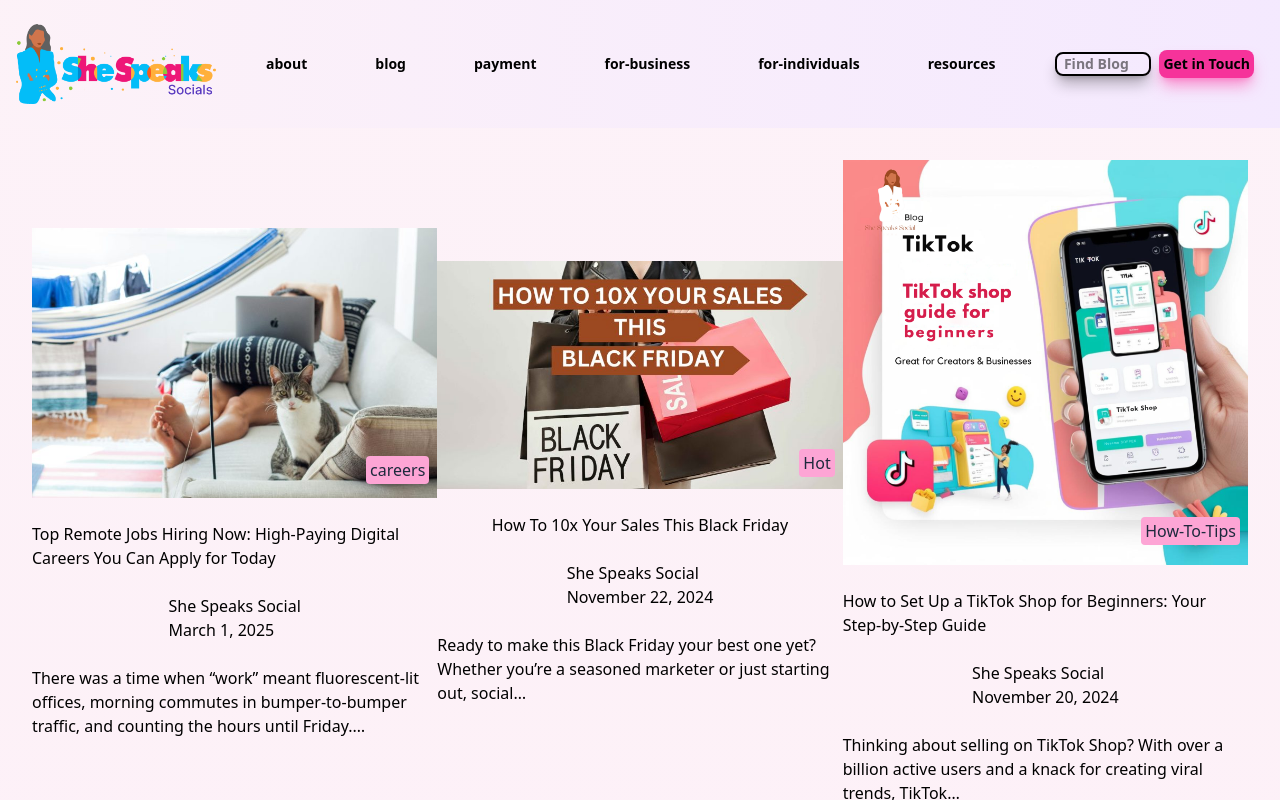
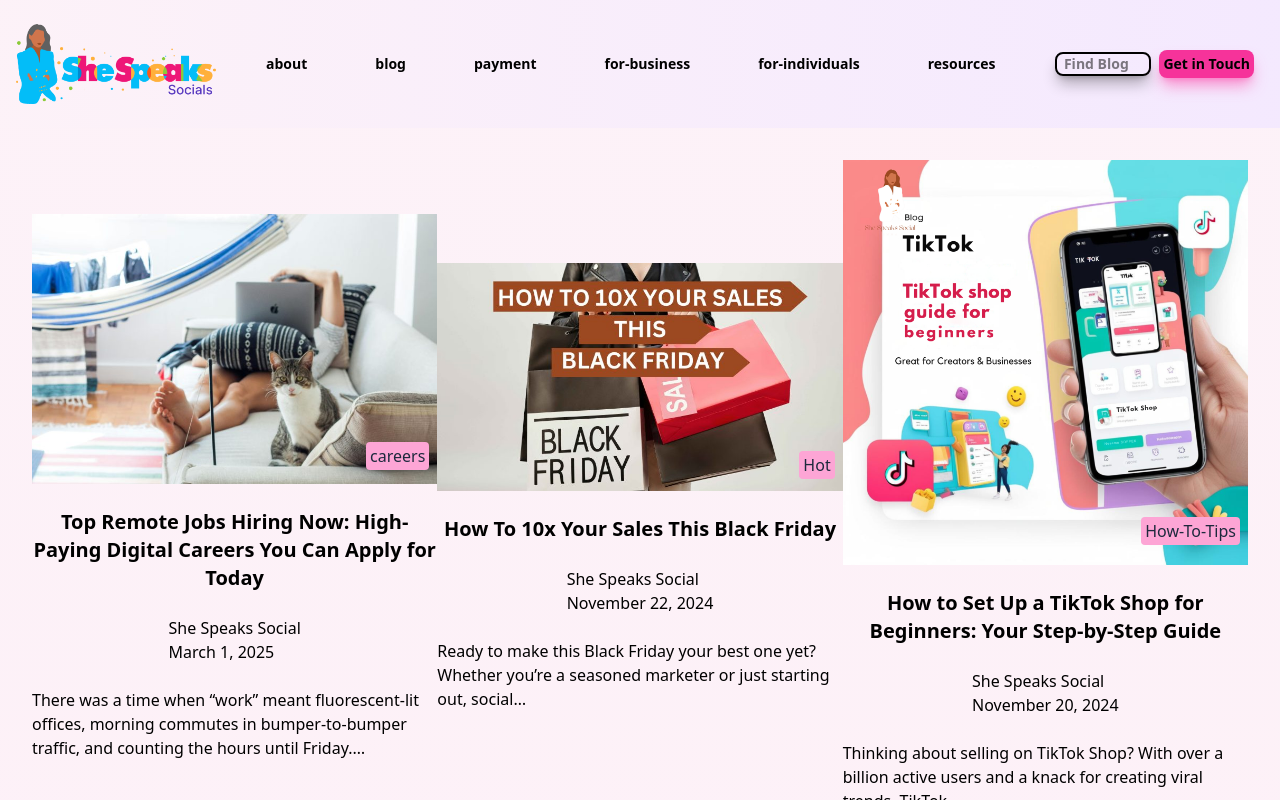
Before and after one commit to MatthewsRicky/shespeaksocial, a Next.js app: page /blog in a window 1280 px wide. Shown: the top 800 px of the page. Built offline with nearby package versions, Linux system fonts and the light colour scheme.

Commit message:
styling the title

```diff
--- a/components/Blog.tsx
+++ b/components/Blog.tsx
@@ -94,9 +94,8 @@ const Blog = () => {
 					<div className="relative">
 						<span className="absolute right-2 bottom-[5%] bg-pink-300 p-1 rounded-sm py-0.5 text-slate-800 z-100">{post.imageTitle}</span>
 						<Image src={post.imageUrl} alt={post.imageAlt} width={500} height={500} className="w-full" />
-
 					</div>
-					<h1>{post.title}</h1>
+					<h1 className="text-xl font-semibold text-center ">{post.title}</h1>
 					<div className="">
 						<h3>{post.author}</h3>
 						<h4>{post.date}</h4>
```
